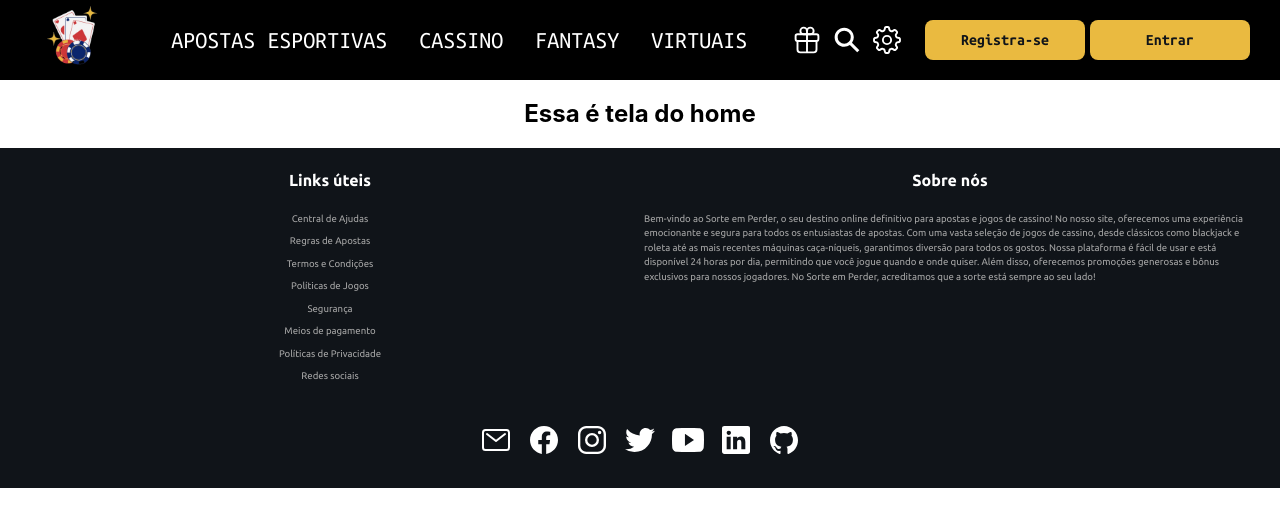
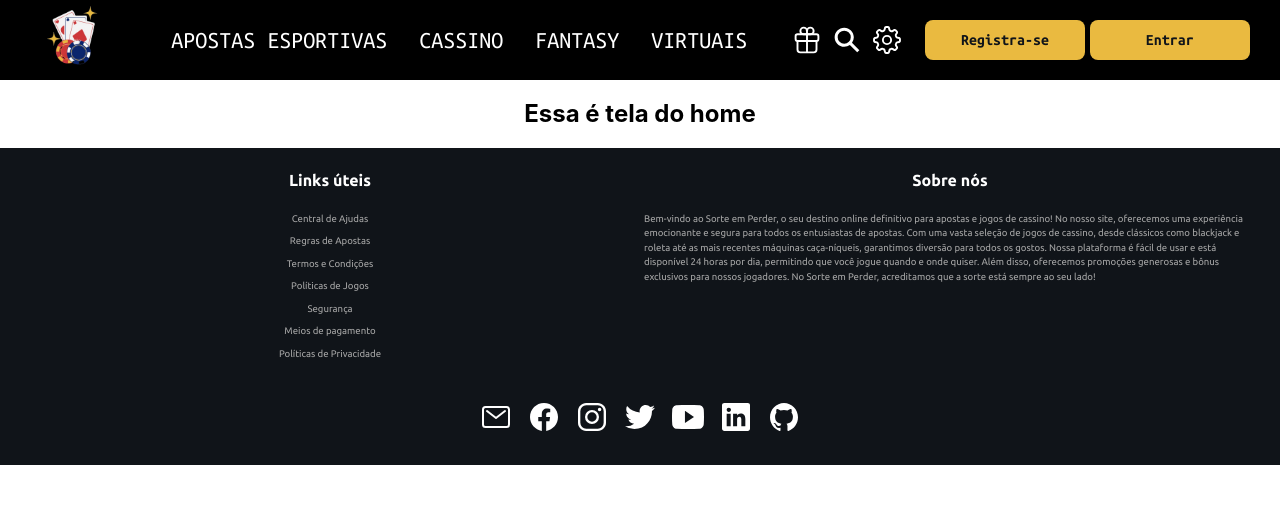
Before and after one commit to RomarioSantos-Oficial/Cassino.app, a React (Vite) app: page / in a window 1280 px wide. Shown: the top 526 px of the page. Built offline with nearby package versions, Linux system fonts and the light colour scheme.

Commit message:
Redes socias de Fooster

```diff
--- a/src/components/Footer/index.jsx
+++ b/src/components/Footer/index.jsx
@@ -15,7 +15,7 @@ function Footer() {
                     <Link to="/segurança">Segurança</Link >
                     <Link to="/meiosdepagamento">Meios de pagamento</Link >
                     <Link to="/políticasdePrivacidade">Políticas de Privacidade</Link >
-                    <Link to="/redessociais">Redes sociais</Link >
+                    {/* <Link to="/redessociais">Redes sociais</Link > */}
                 </div>
                 <div className={styles.aboutUs}>
                     <h2>Sobre nós</h2>
```
